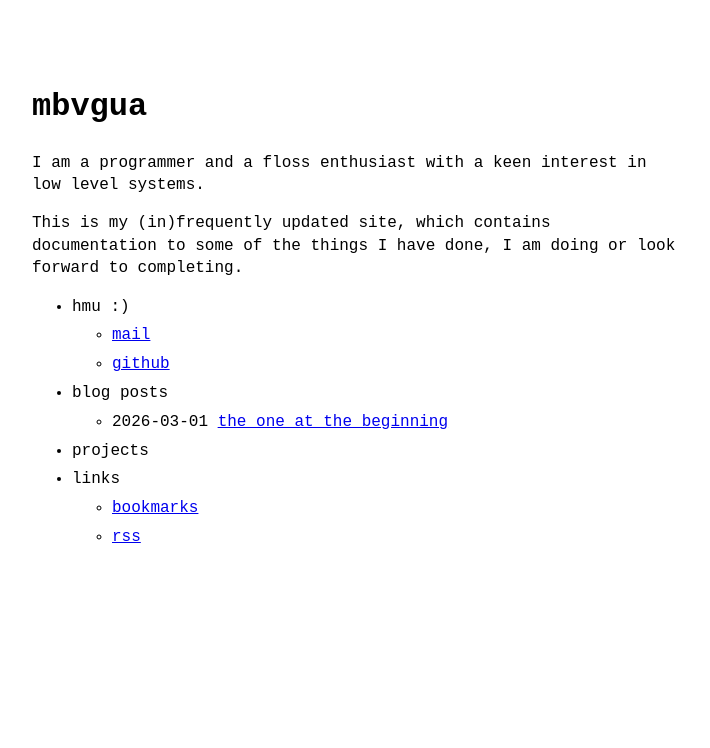
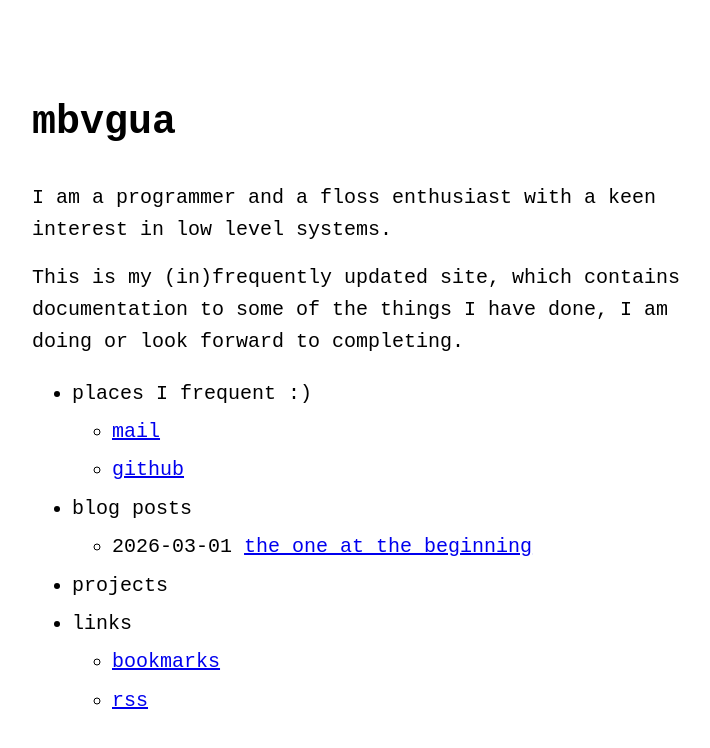
Before and after one commit to mbvgua/mbvgua.github.io, a Jekyll site: the page built from index.md, in a window 1280 px wide. Shown: the top 748 px of the page, without its empty margins (283-993 px from the left). Built offline with Jekyll 4.4.1, drawn with Linux system fonts in a browser that asks for light colours.

Commit message:
feat: add masked email

```diff
--- a/_data/menu.yml
+++ b/_data/menu.yml
@@ -1,8 +1,8 @@
 entries:
-  - title: hmu :)
+  - title: places I frequent :)
     entries:
       - title: mail
-        url: mailto:105845499+mbvgua@users.noreply.github.com
+        url: mailto:mbvgua@duck.com
       - title: github
         url: https://github.com/mbvgua
 
--- a/_sass/global.scss
+++ b/_sass/global.scss
@@ -27,6 +27,14 @@ body {
   margin: 0;
   min-height: 100%;
   overflow-wrap: break-word;
+}
+
+/* Desktop Styles */
+@media (min-width: 768px) {
+  body {
+    font-size: 20px;
+    line-height: 1.6;
+  }
 }
 
 .date-meta {
```
Also changed, not shown: _posts/2026-03-01-the-one-at-the-beginning.md (+1 -1 lines), _posts/2026-05-09-the-one-about-docker.md (added).
